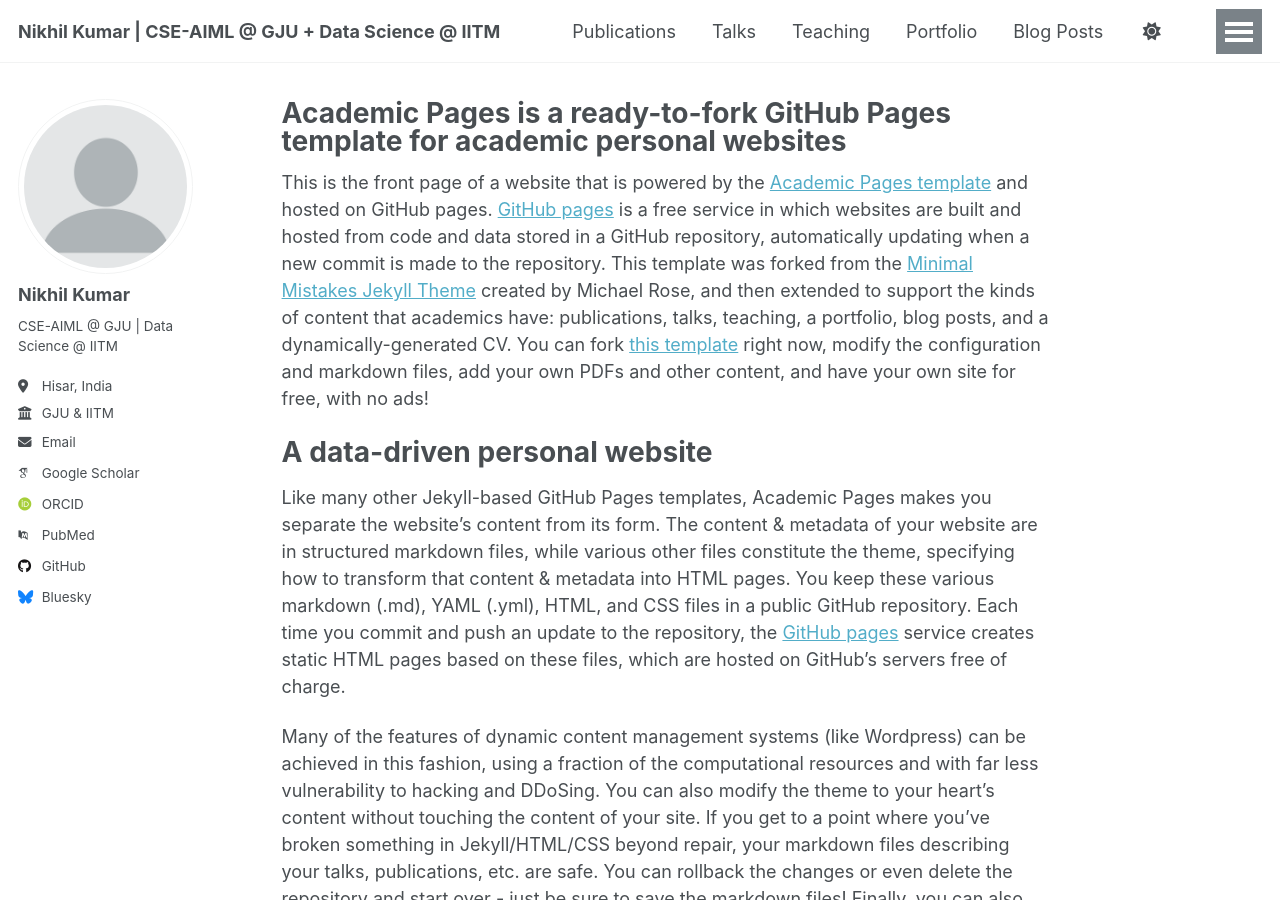
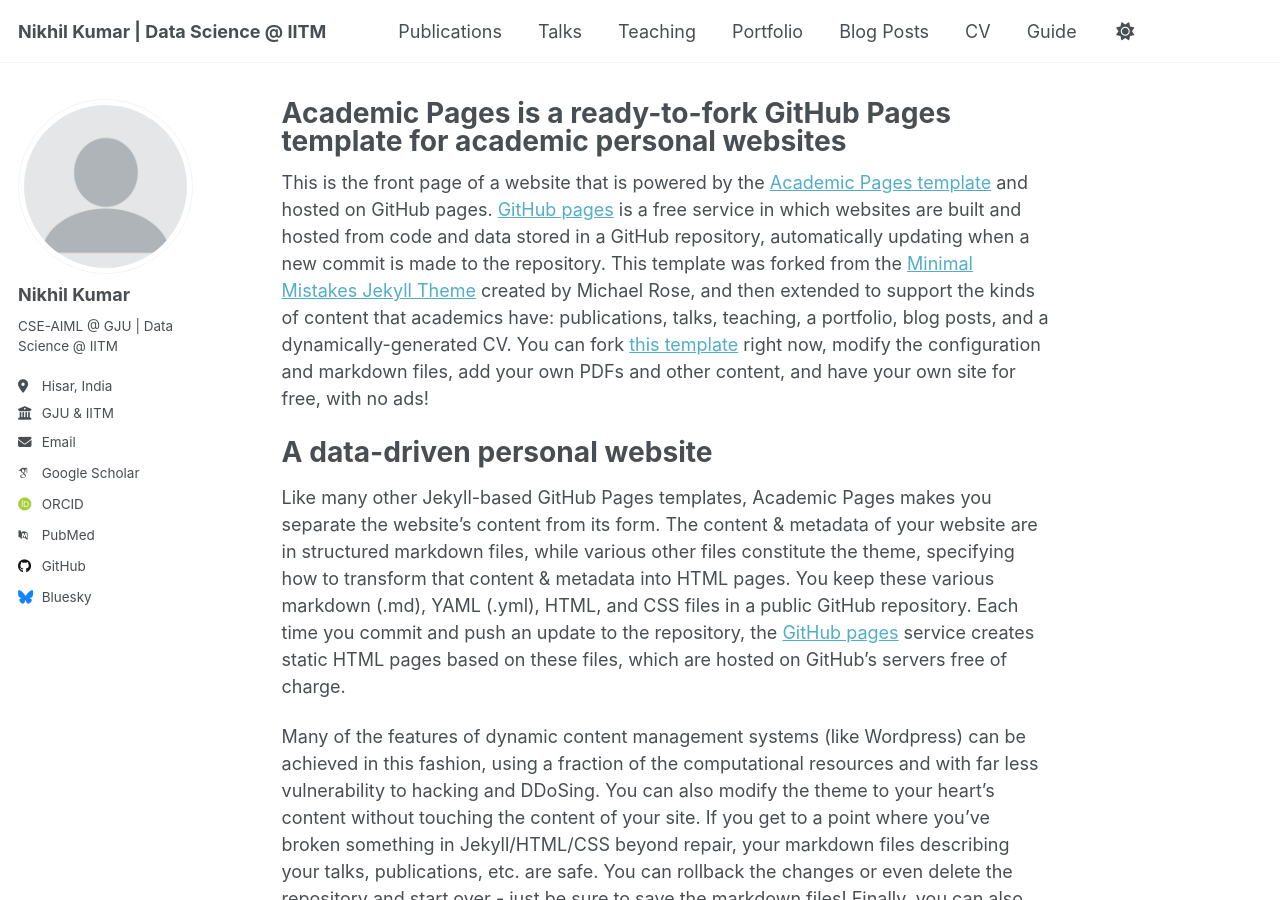
Before and after one commit to nikhilx18/myacademicpage, a Jekyll site: the page built from _pages/about.md, in a window 1280 px wide and 900 px high. Built offline with Jekyll 4.4.1, drawn with Linux system fonts in a browser that asks for light colours; some web fonts are replaced.

Commit message:
Update _config.yml

```diff
--- a/_config.yml
+++ b/_config.yml
@@ -13,7 +13,7 @@ plugins:
 # Basic Site Settings
 locale                   : "en-US"
 site_theme               : "default"
-title                    : "Nikhil Kumar | CSE-AIML @ GJU + Data Science @ IITM"
+title                    : "Nikhil Kumar | Data Science @ IITM"
 title_separator          : "-"
 name                     : &name "NIKHIL KUMAR"
 description              : &description "2nd-year CSE (AIML) student at GJU Hisar, pursuing Data Science diploma from IIT Madras."
```
